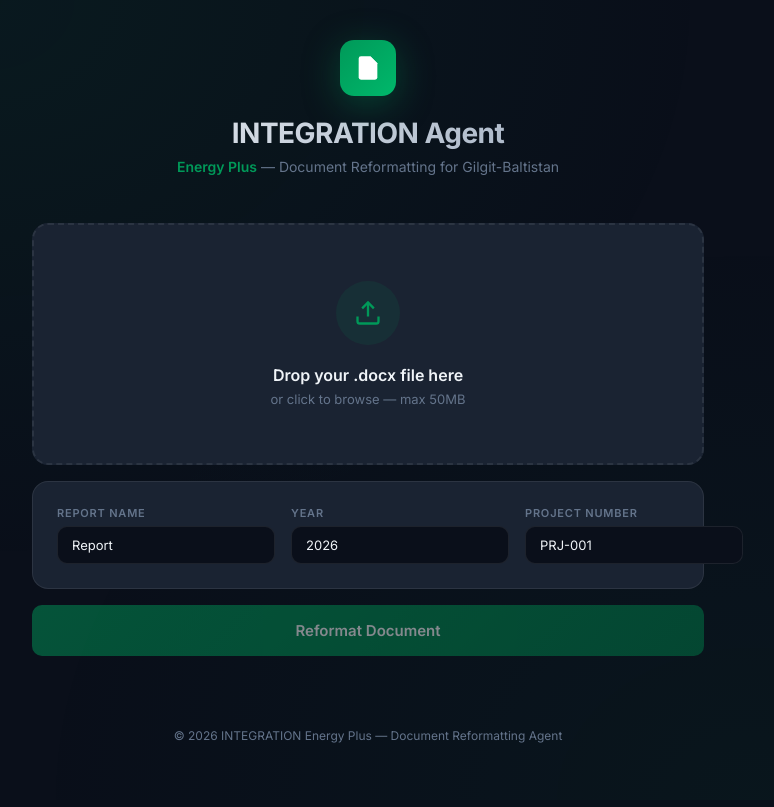
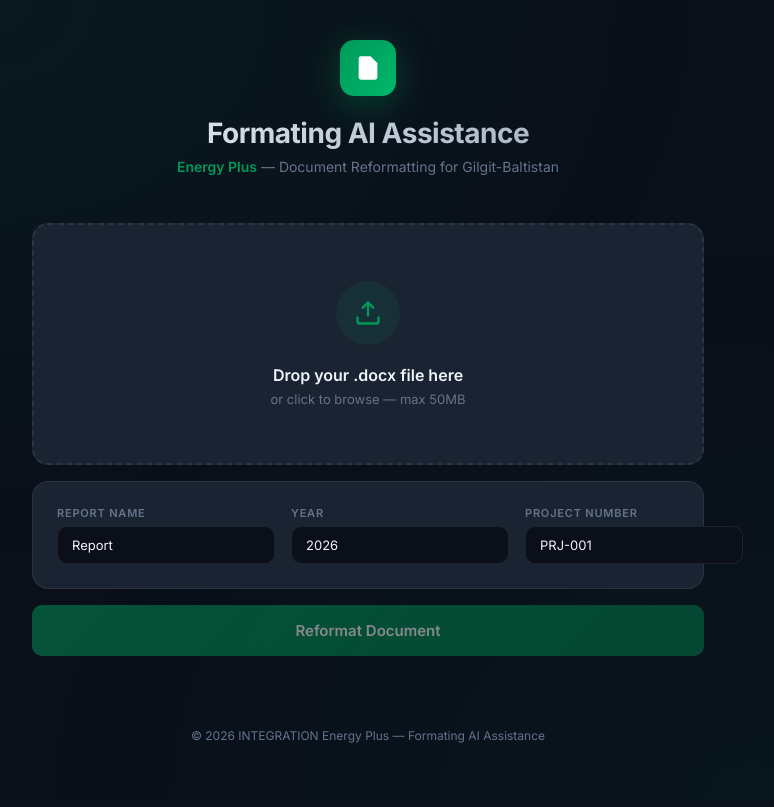
Before and after one commit to tanzeelsam-code/Integration-agent, a Flask app: page / in a window 1280 px wide. Shown: the whole page, without its empty margins (272-1046 px from the left). Run offline with Flask 3, Linux system fonts and the light colour scheme.

Commit message:
chore: Rename agent and project titles to Formating AI Assistance.

```diff
--- a/app.py
+++ b/app.py
@@ -1,6 +1,6 @@
 #!/usr/bin/env python3
 """
-INTEGRATION Document Reformatting Agent — Flask Web UI
+Formating AI Assistance — Flask Web UI
 Drag-and-drop interface for reformatting .docx files.
 
 Usage:
@@ -100,7 +100,7 @@ def download(job_id, filename):
 
 
 if __name__ == "__main__":
-    print("\n  🌐 INTEGRATION Agent Web UI")
+    print("\n  🌐 Formating AI Assistance Web UI")
     print("  Open http://localhost:5000 in your browser\n")
     port = int(os.environ.get("PORT", 5000))
     app.run(debug=True, host="0.0.0.0", port=port)
--- a/formatter/__init__.py
+++ b/formatter/__init__.py
@@ -1 +1 @@
-# INTEGRATION Document Reformatting Agent — Formatter Package
+# Formating AI Assistance — Formatter Package
--- a/main.py
+++ b/main.py
@@ -1,6 +1,6 @@
 #!/usr/bin/env python3
 """
-INTEGRATION Document Reformatting Agent — CLI Entry Point
+Formating AI Assistance — CLI Entry Point
 
 Usage:
     python main.py input.docx -o output.docx
@@ -19,7 +19,7 @@ from formatter.engine import reformat_document
 
 BANNER = r"""
   ╔══════════════════════════════════════════════════════════════╗
-  ║   INTEGRATION Energy Plus — Document Reformatting Agent     ║
+  ║   INTEGRATION Energy Plus — Formating AI Assistance         ║
   ║   Energy Master Plan for Gilgit-Baltistan, Pakistan         ║
   ╚══════════════════════════════════════════════════════════════╝
 """
@@ -27,7 +27,7 @@ BANNER = r"""
 
 def main():
     parser = argparse.ArgumentParser(
-        description="INTEGRATION Document Reformatting Agent — "
+        description="Formating AI Assistance — "
                     "Reformat .docx files to INTEGRATION Energy Plus style guide.",
         formatter_class=argparse.RawDescriptionHelpFormatter,
         epilog="Example:\n  python main.py report.docx -o report_formatted.docx "
--- a/templates/index.html
+++ b/templates/index.html
@@ -4,7 +4,7 @@
 <head>
     <meta charset="UTF-8">
     <meta name="viewport" content="width=device-width, initial-scale=1.0">
-    <title>INTEGRATION — Document Reformatting Agent</title>
+    <title>Formating AI Assistance</title>
     <link href="https://fonts.googleapis.com/css2?family=Inter:wght@300;400;500;600;700&display=swap" rel="stylesheet">
     <style>
         :root {
@@ -555,7 +555,7 @@
                     <polyline points="10 9 9 9 8 9" />
                 </svg>
             </div>
-            <h1>INTEGRATION Agent</h1>
+            <h1>Formating AI Assistance</h1>
             <p><strong>Energy Plus</strong> — Document Reformatting for Gilgit-Baltistan</p>
         </div>
 
@@ -643,7 +643,7 @@
 
         <!-- Footer -->
         <div class="page-footer">
-            © 2026 INTEGRATION Energy Plus — Document Reformatting Agent
+            © 2026 INTEGRATION Energy Plus — Formating AI Assistance
         </div>
     </div>
 
```
Also changed, not shown: README.md.
